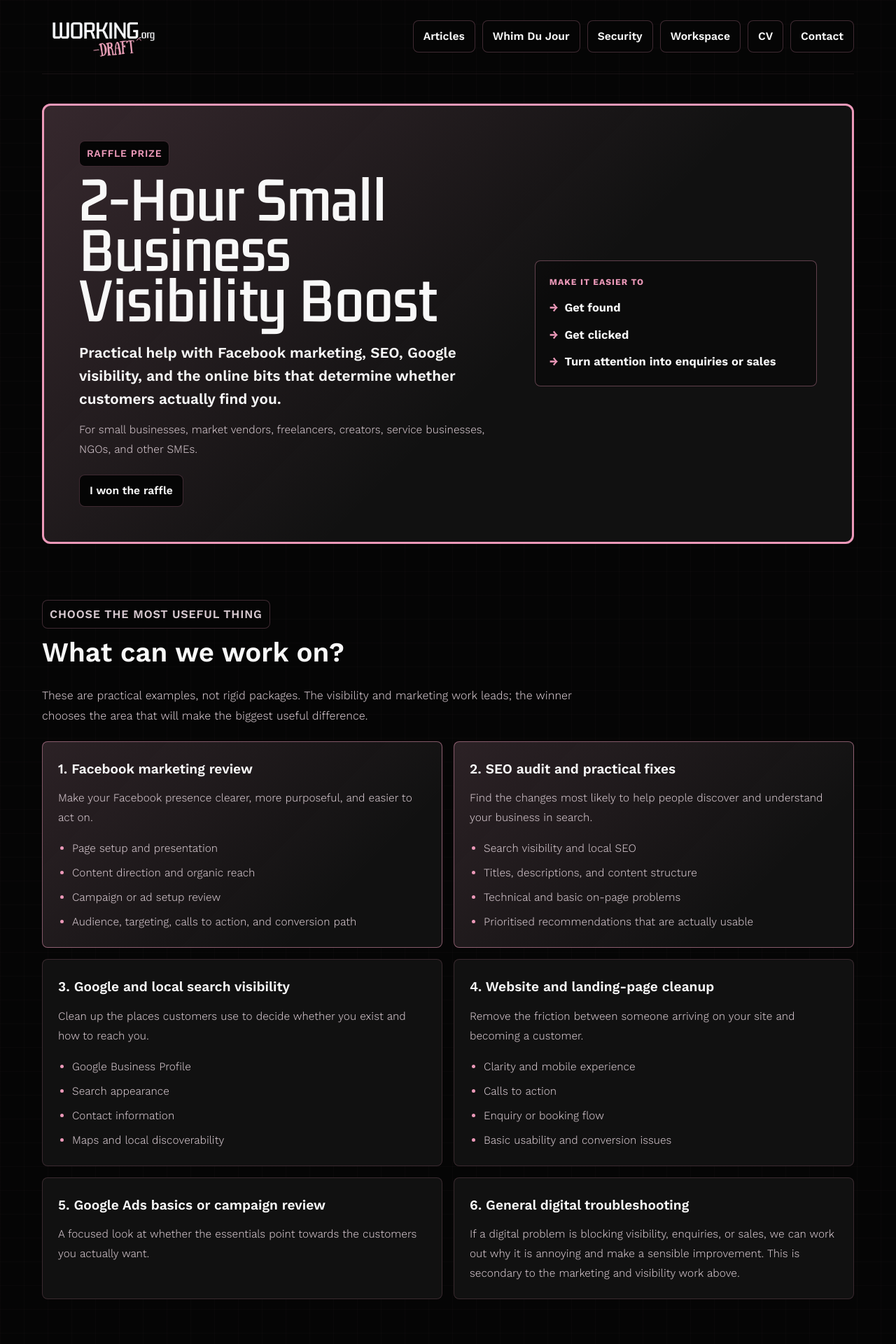
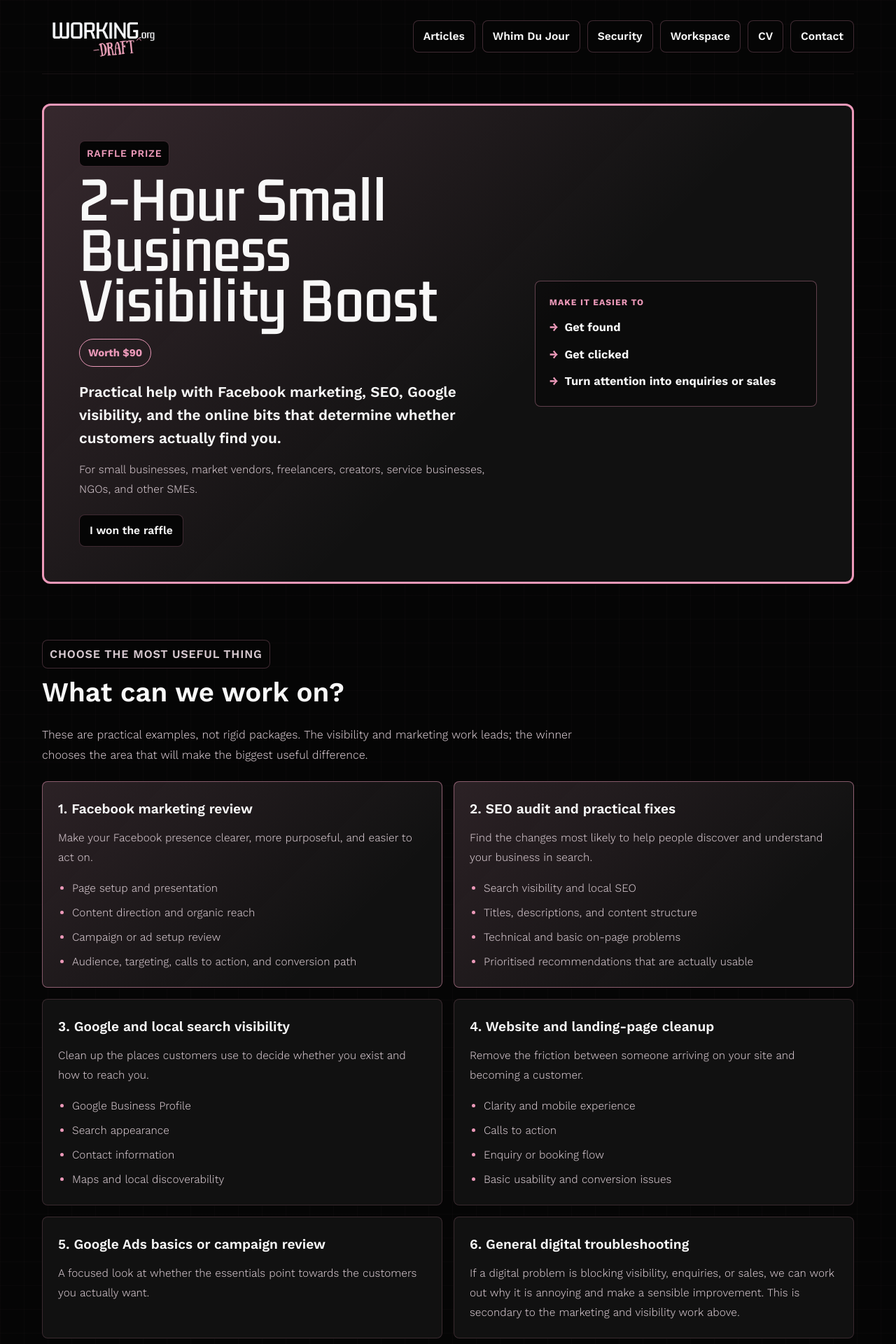
Before and after one commit to R2Pitou/R2Pitou, a Jekyll site: the page built from raffle2026/index.html, in a window 1280 px wide. Shown: the top 1920 px of the page at 70% size. Built offline with Jekyll 4.4.1, drawn with Linux system fonts in a browser that asks for light colours.

Commit message:
Show raffle prize value

```diff
--- a/raffle2026/index.html
+++ b/raffle2026/index.html
@@ -35,6 +35,17 @@ sitemap: false
     font-size: clamp(1.08rem, 2vw, 1.32rem);
     font-weight: 600;
     line-height: 1.55;
+  }
+
+  .raffle-value {
+    display: inline-flex;
+    margin: 16px 0 0;
+    border: 1px solid var(--pink);
+    border-radius: 999px;
+    padding: 6px 12px;
+    color: var(--pink);
+    font-size: 0.94rem;
+    font-weight: 700;
   }
 
   .raffle-supporting-copy {
@@ -331,6 +342,11 @@ sitemap: false
       color: #111111 !important;
     }
 
+    .raffle-value {
+      border-color: #a61d55;
+      color: #111111;
+    }
+
     .raffle-intro,
     .raffle-service p,
     .raffle-service ul,
@@ -365,6 +381,7 @@ sitemap: false
   <div>
     <p class="eyebrow">Raffle Prize</p>
     <h1 id="raffle-title">2-Hour Small Business Visibility Boost</h1>
+    <p class="raffle-value">Worth $90</p>
     <p class="raffle-intro">Practical help with Facebook marketing, SEO, Google visibility, and the online bits that determine whether customers actually find you.</p>
     <p class="raffle-supporting-copy">For small businesses, market vendors, freelancers, creators, service businesses, NGOs, and other SMEs.</p>
     <div class="hero-actions">
```
